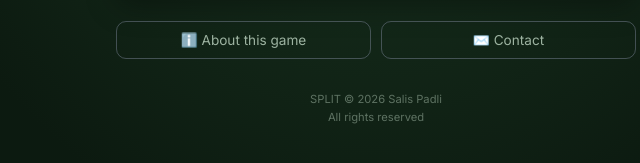
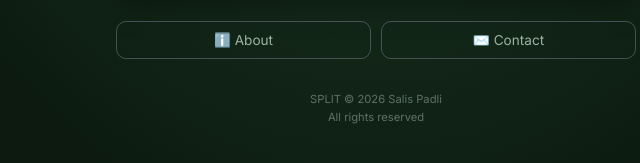
Before and after one commit to salispadli/split, a plain HTML site: page index.html in a window 1280 px wide. Shown: the part 407-570 px from the top of the page, 264-904 px from the left. Drawn offline with Linux system fonts and the light colour scheme.

Commit message:
Shorten About button text in index.html

```diff
--- a/index.html
+++ b/index.html
@@ -173,7 +173,7 @@
       </div>
     </div>
     <div class="row">
-      <button class="ghost" onclick="showAbout()">ℹ️ About this game</button>
+      <button class="ghost" onclick="showAbout()">ℹ️ About</button>
       <button class="ghost" onclick="showContact()">✉️ Contact</button>
     </div>
   `);
```
